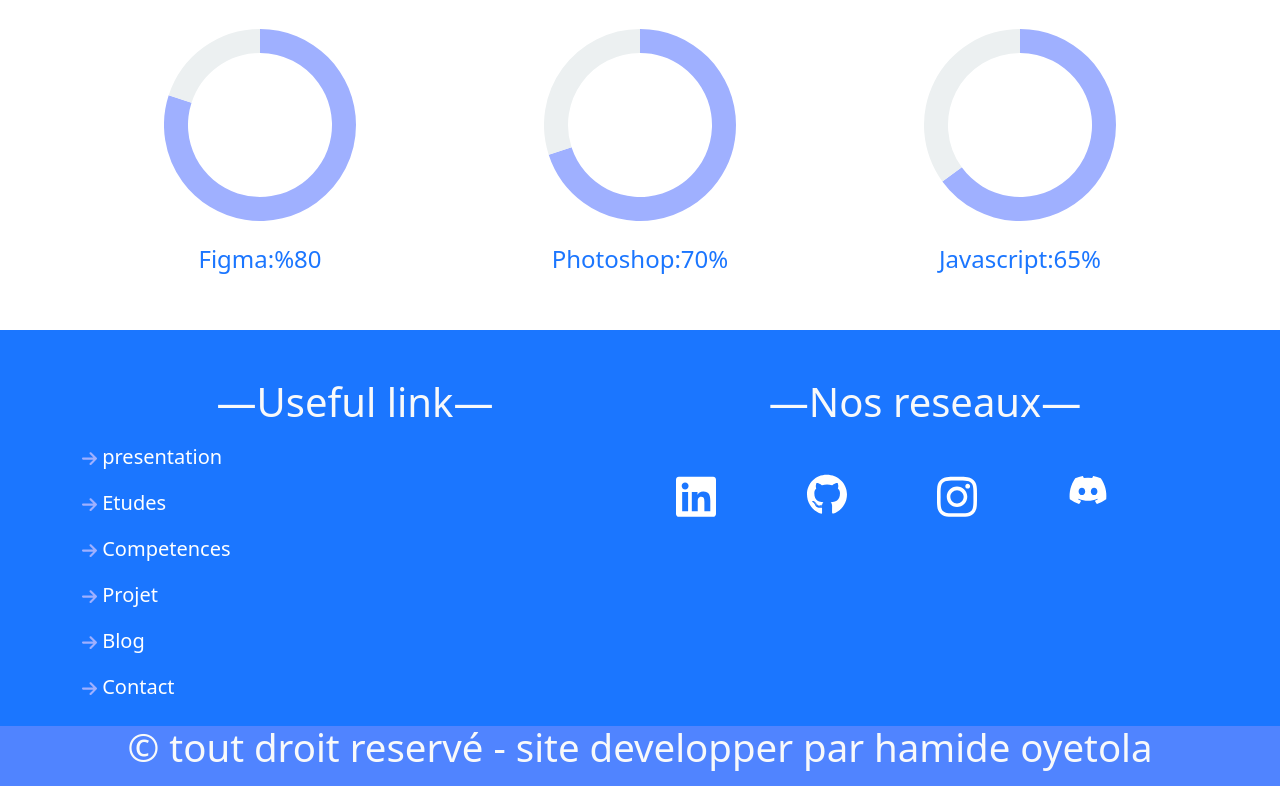
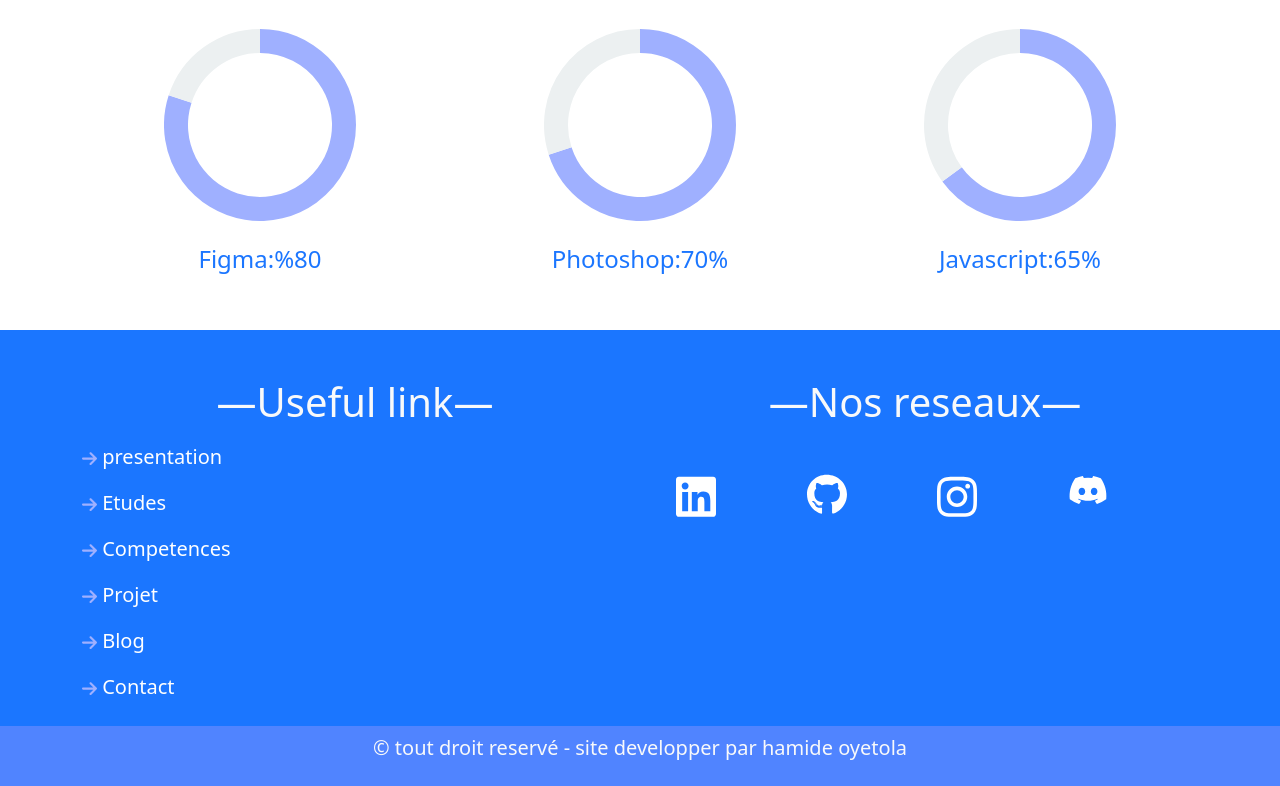
Before and after one commit to hamide-dev/my_portfolio, a plain HTML site: page competences.html in a window 1280 px wide. Shown: the part 506-1292 px from the top of the page. Drawn offline with nearby package versions, Linux system fonts and the light colour scheme.

Commit message:
Update competences.html
mise à jour

Signed-off-by: hamide <ayilaoyetola@gmail.com>

```diff
--- a/competences.html
+++ b/competences.html
@@ -298,7 +298,7 @@
         </div>
       </div>
       <div class="container-fluid copyright d-flex justify-content-center">
-        <p class="text-center text-light fs-5 author animate-3" style="font-size: 3vw !important;">
+        <p class="text-center text-light fs-5 author animate-3">
           &COPY; tout droit reservé - site developper par hamide oyetola
         </p>
       </div>
```
